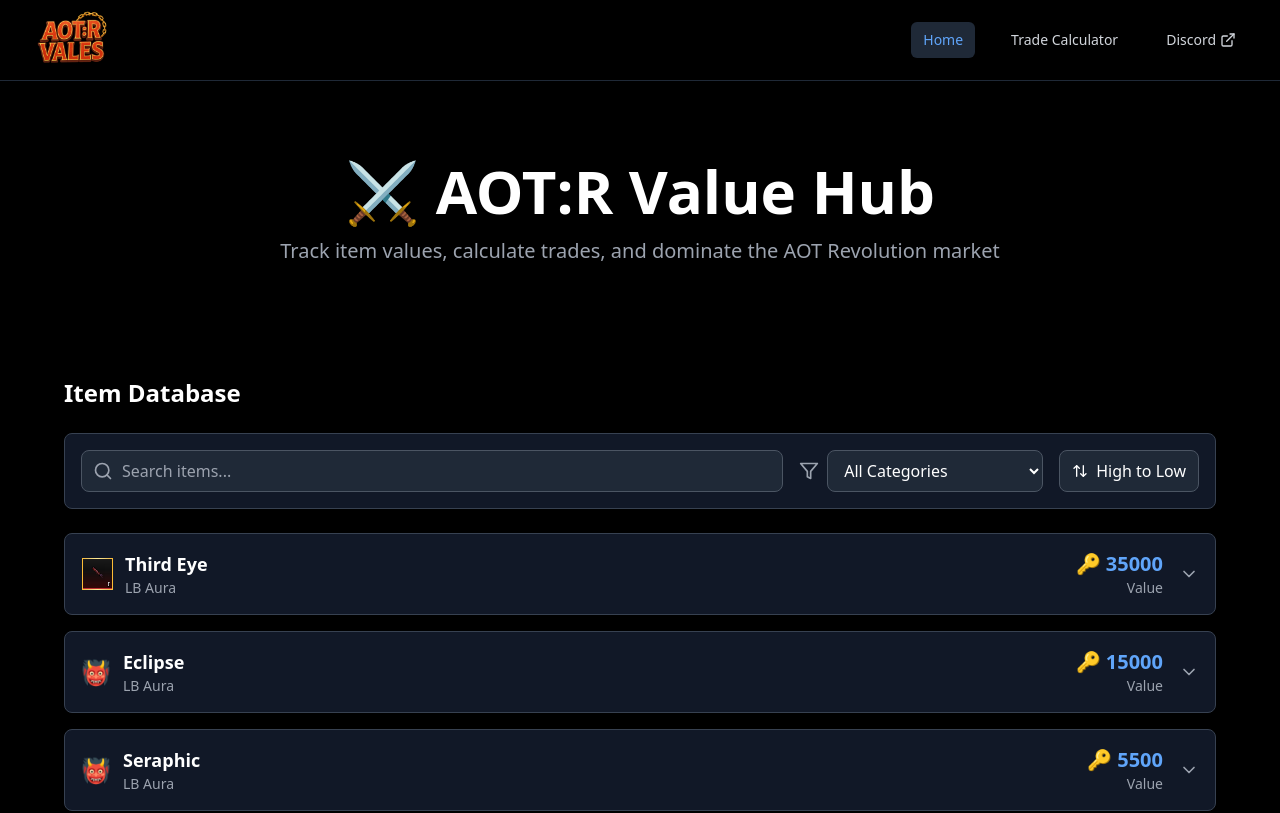
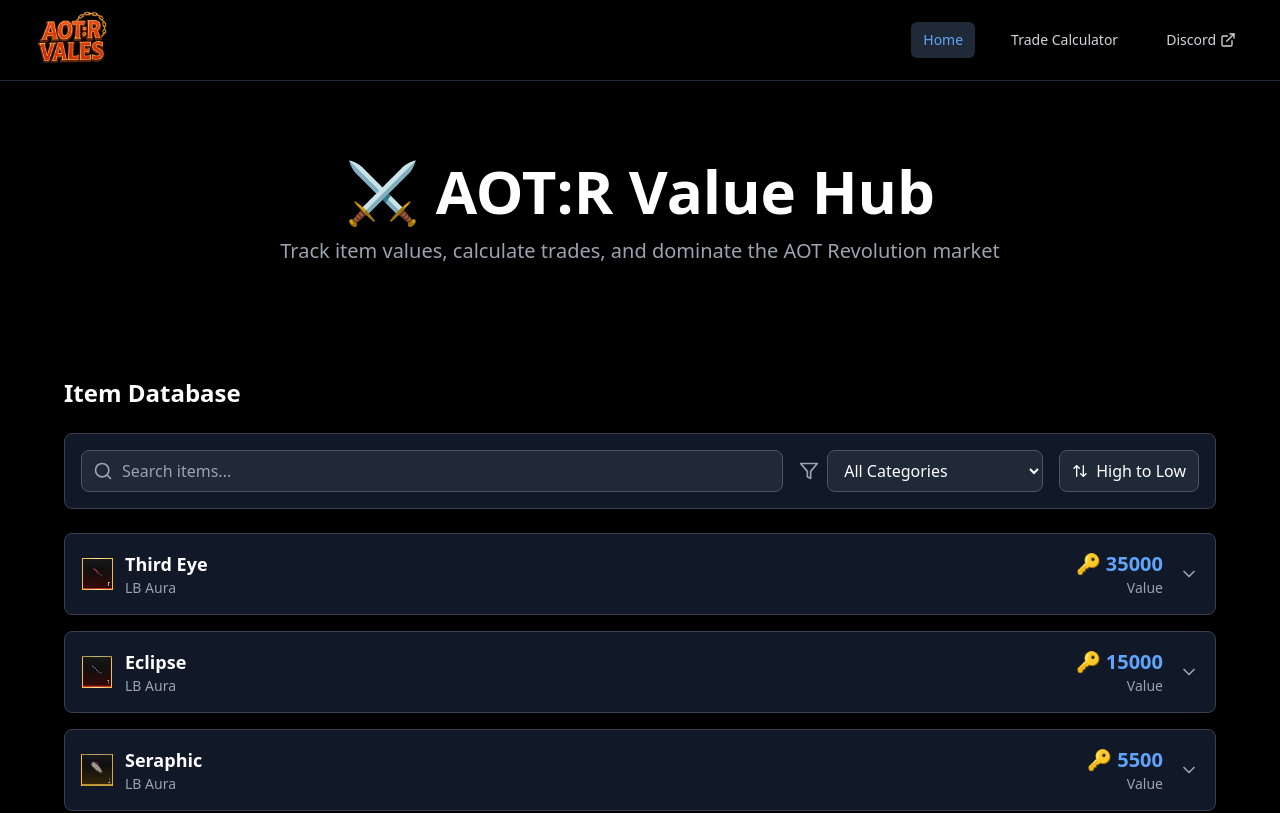
Before and after one commit to prab0779/prab0779.github.io, a React (Vite) app: page / in a window 1280 px wide. Shown: the top 813 px of the page. Built offline with nearby package versions, Linux system fonts and the light colour scheme.

Commit message:
Updated items.ts

```diff
--- a/src/data/items.ts
+++ b/src/data/items.ts
@@ -2258,7 +2258,7 @@ emoji: '/onyxgear.png'},
   obtainedFrom: 'Obtained through placing top 10 or above in any of monthly leaderboards.',
   category: 'LB Aura',
   rarity: null,
-  emoji: null
+  emoji: '/eclipse.png'
 },
 {
   id: '169',
@@ -2272,7 +2272,7 @@ emoji: '/onyxgear.png'},
   obtainedFrom: 'Obtained through placing top 25 or above in any of monthly leaderboards.',
   category: 'LB Aura',
   rarity: null,
-  emoji: null
+  emoji: '/sera.png'
 },
 {
   id: '170',
```
